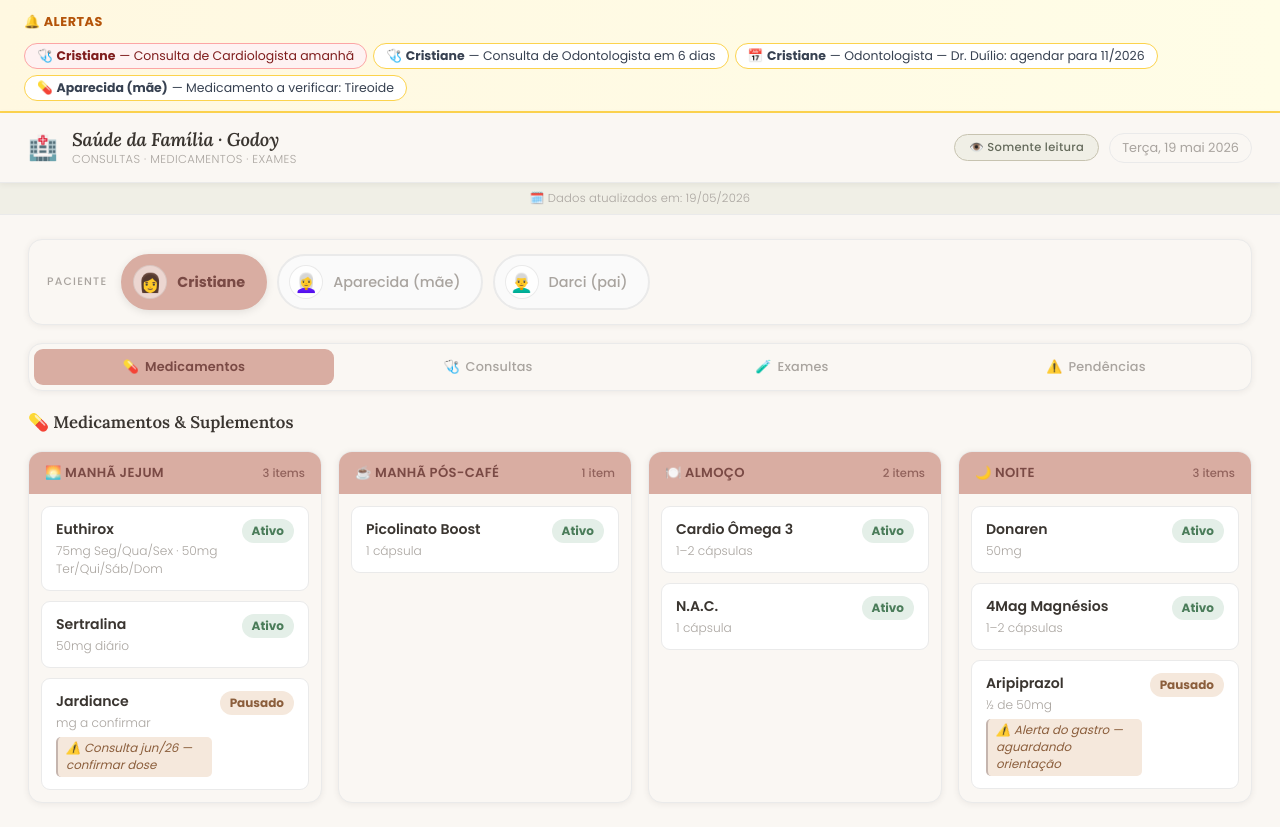
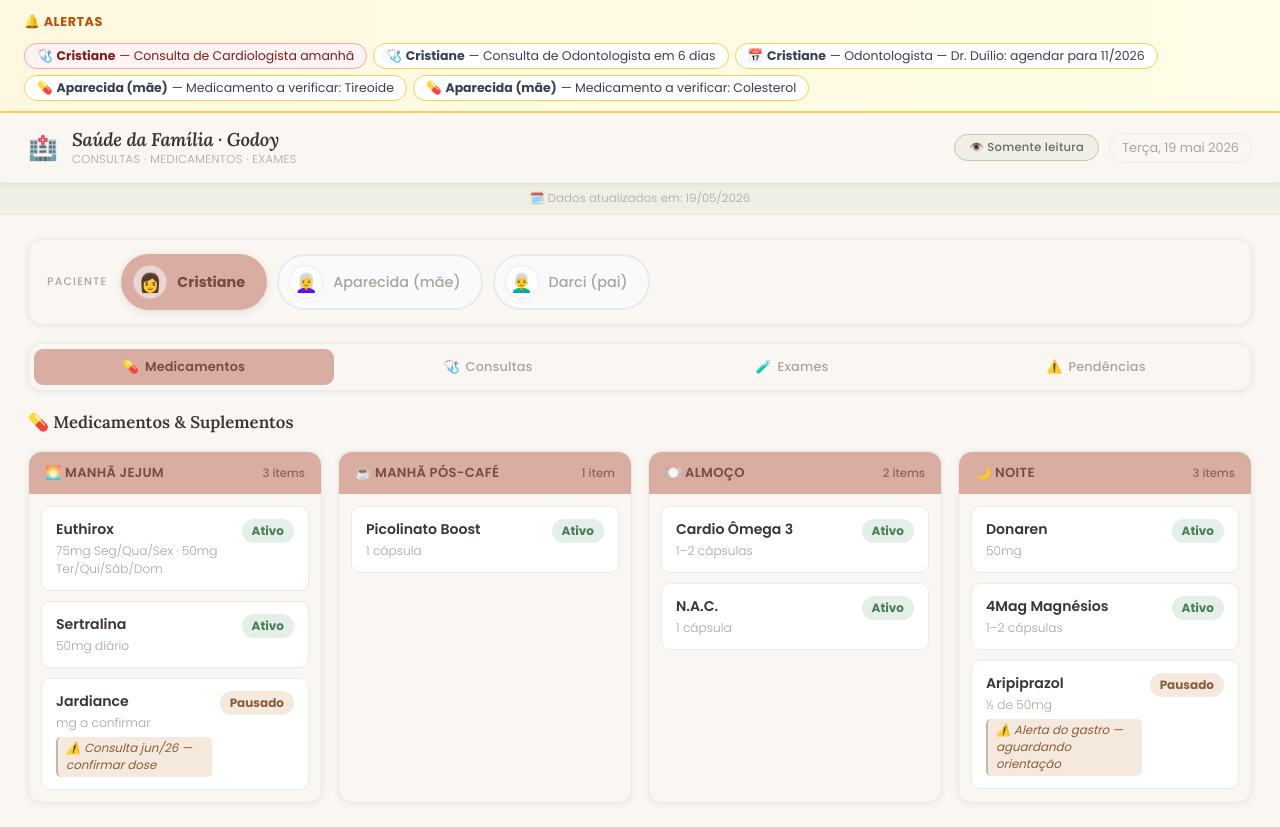
Before and after one commit to cristianegodoy/saude-godoy, a plain HTML site: page index.html in a window 1280 px wide. Drawn offline with Linux system fonts and the light colour scheme.

Commit message:
update: pendencia colesterol aparecida

```diff
--- a/index.html
+++ b/index.html
@@ -180,7 +180,8 @@ var DATA = {
             {name:'Losartana',    dose:'50mg',  time:'manhajejum', status:'ativo',    observation:'Pressão arterial'},
             {name:'Clorotiazida', dose:'25mg',  time:'manhajejum', status:'ativo',    observation:'Pressão arterial'},
             {name:'Losartana',    dose:'50mg',  time:'noite',      status:'ativo',    observation:'Pressão arterial'},
-            {name:'Tireoide',     dose:'—',     time:'manhajejum', status:'verificar', observation:'Verificar condições da tireoide com Dra. Eliana (endocrinologista)'}
+            {name:'Tireoide',     dose:'—',     time:'manhajejum', status:'verificar', observation:'Verificar condições da tireoide com Dra. Eliana (endocrinologista)'},
+            {name:'Colesterol',   dose:'—',     time:'manhajejum', status:'verificar', observation:'Colesterol alto — não está tomando medicamento. Verificar com cardiologista'}
         ],
         appointments: [
             {date:'2026-06-13', time:'10:30', specialty:'Endocrinologista', doctor:'Dra. Eliana', location:'', status:'agendada', notes:''}
```
